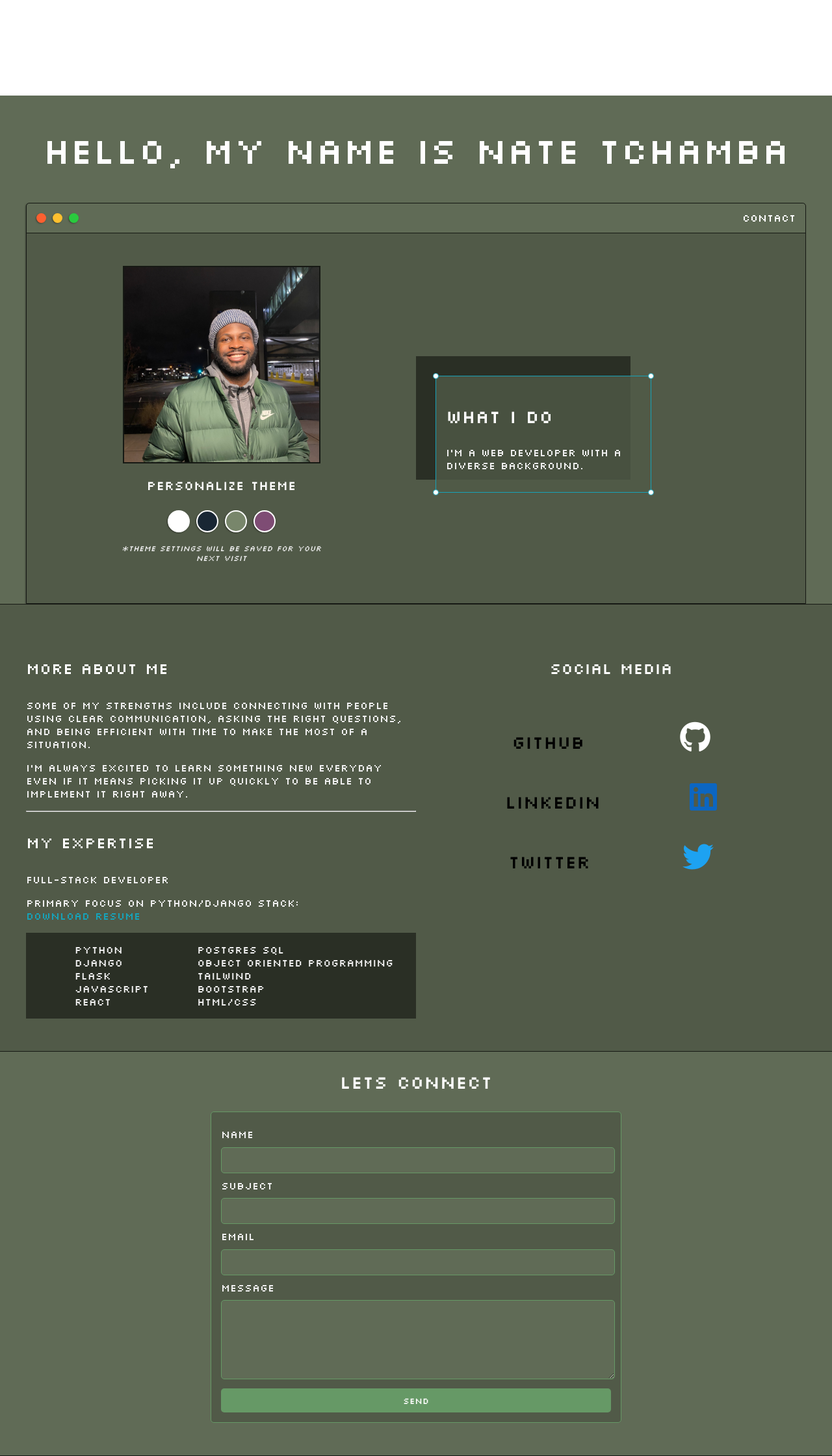
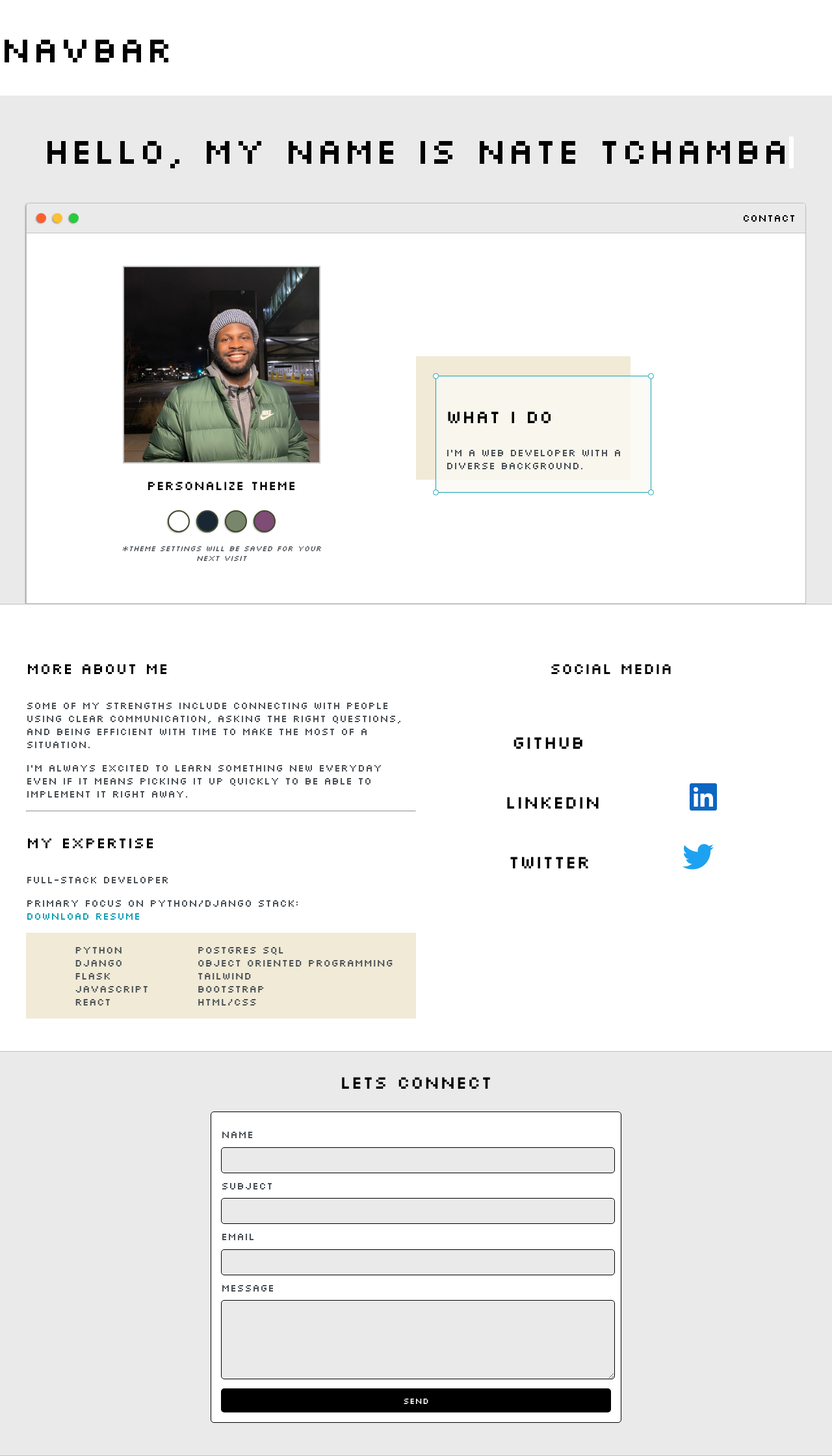
Before and after one commit to nathanaeltchamba/djangoportfolio, a Django app: page / in a window 1280 px wide. Shown: the whole page at 65% size. Run offline with Django 4.2, Linux system fonts and the light colour scheme; some libraries are stand-ins or nearby versions.

Commit message:
added more javascript

```diff
--- a/base/templates/base/homepage.html
+++ b/base/templates/base/homepage.html
@@ -7,7 +7,15 @@
 <section class="s1">
     <div class="main-container">
         <div class="greeting-wrapper">
-            <h1>Hello, My name is Nate Tchamba</h1>
+            <h1 id="intro-title">Hello, My name is Nate Tchamba</h1>
+            <script>
+                document.addEventListener("DOMContentLoaded", function () {
+                    new TypeIt("#intro-title", {
+                        strings: [""],
+                    }).go();
+                });
+            </script>
+            <script src="{% static 'js/name.js' %}"></script>
         </div>
 
         <div class="intro-wrapper">
@@ -19,7 +27,7 @@
                 </div>
 
                 <ul id="navigation">
-                    <li><a href="#">Contact</a></li>
+                    <li><a href="#contact-section">Contact</a></li>
                 </ul>
             </div>
 
@@ -117,7 +125,7 @@
 
 <section class="s1">
     <div class="main-container">
-        <h3 style="text-align: center;">lets connect</h3>
+        <h3 id="contact-section" style="text-align: center;">lets connect</h3>
 
         <form id="contact-form" action="">
             <label>Name</label>
--- a/static/js/main.js
+++ b/static/js/main.js
@@ -1,3 +1,11 @@
+let theme = localStorage.getItem('theme')
+
+if (theme == null) {
+    setTheme('light')
+} else {
+    setTheme(theme)
+}
+
 let themeDots = document.getElementsByClassName('theme-dot')
 
 for (var i = 0; themeDots.length > i; i++) {
@@ -24,4 +32,15 @@
     if (mode == 'purple') {
         document.getElementById('theme-styled').href = 'purple.css'
     }
+
+    localStorage.setItem('theme', mode)
 }
+
+document.querySelectorAll('a[href^="#"]').forEach(anchor =>{
+    anchor.addEventListener("click", function(e){
+        e.preventDefault();
+        document.querySelector(this.getAttribute("href")).scrollIntoView({
+            behavior: "smooth"
+        })
+    })
+})
--- a/static/styles/main.css
+++ b/static/styles/main.css
@@ -13,6 +13,7 @@
 
     --btnColor:black;
 }
+
 *{
    font-family: 'Silkscreen', cursive;
 }
@@ -362,6 +363,7 @@
     background-color: var(--btnColor);
     border: none;
     border-radius: 5px;
+    cursor: pointer;
 }
 
 #contact-form label {
--- a/templates/main.html
+++ b/templates/main.html
@@ -9,7 +9,7 @@
     <meta name="viewport" content="width=device-width, initial-scale=1.0">
 
     <link rel="stylesheet" type="text/css" href="{% static 'styles/main.css' %}">
-    <link rel="stylesheet" type="text/css" href="{% static 'styles/green.css' %}">
+    <link rel="stylesheet" type="text/css" href="{% static 'styles/blue.css' %}">
     <link id="theme-styled" type="text/css" rel="stylesheet" href="">
 
     <link href="https://fonts.googleapis.com/css2?family=Silkscreen&display=swap" rel="stylesheet">
@@ -25,6 +25,8 @@
     {% block content %}
 
     {% endblock content %}
+    <script src="https://unpkg.com/typeit@8.7.0/dist/index.umd.js"></script>
     <script src="{% static 'js/main.js' %}"></script>
+    <script src="{% static 'js/name.js' %}"></script>
 </body>
 </html>
```
